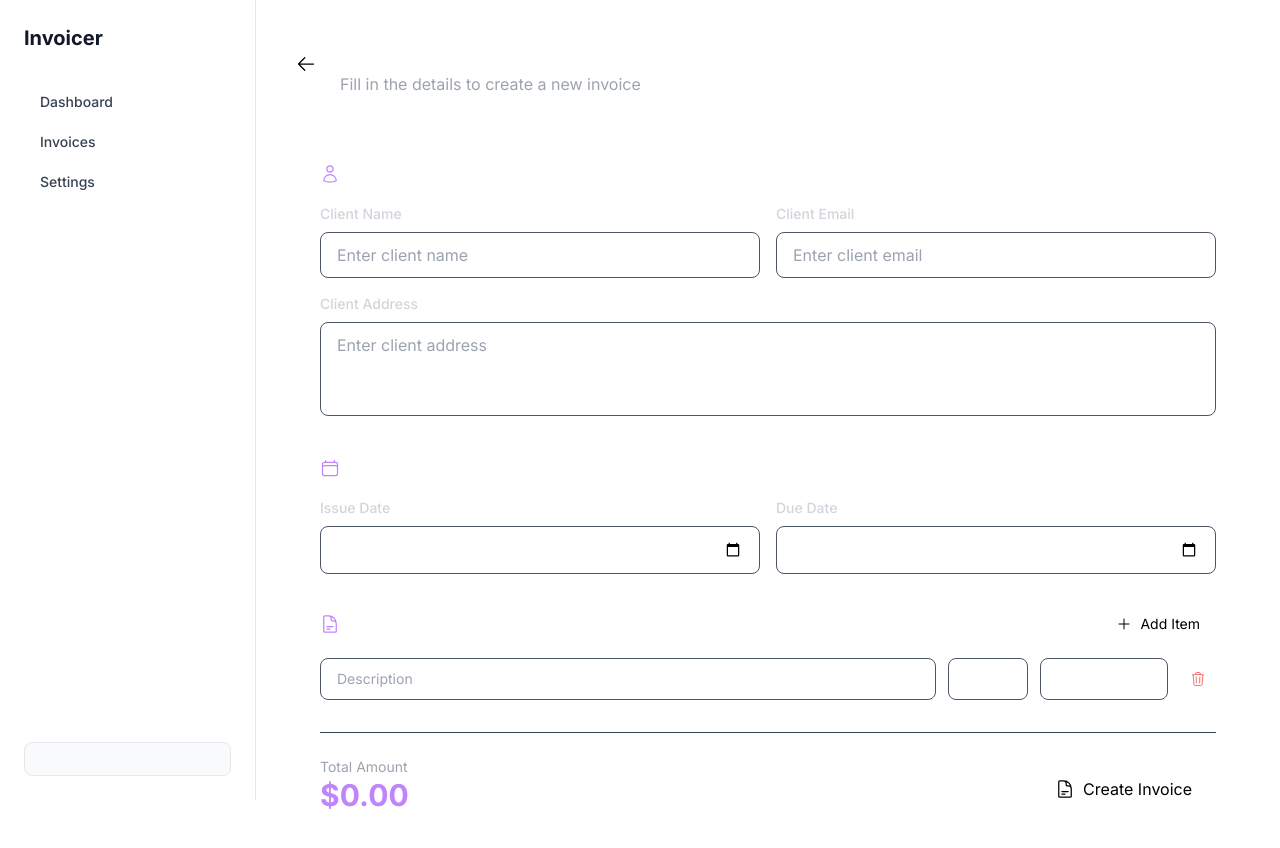
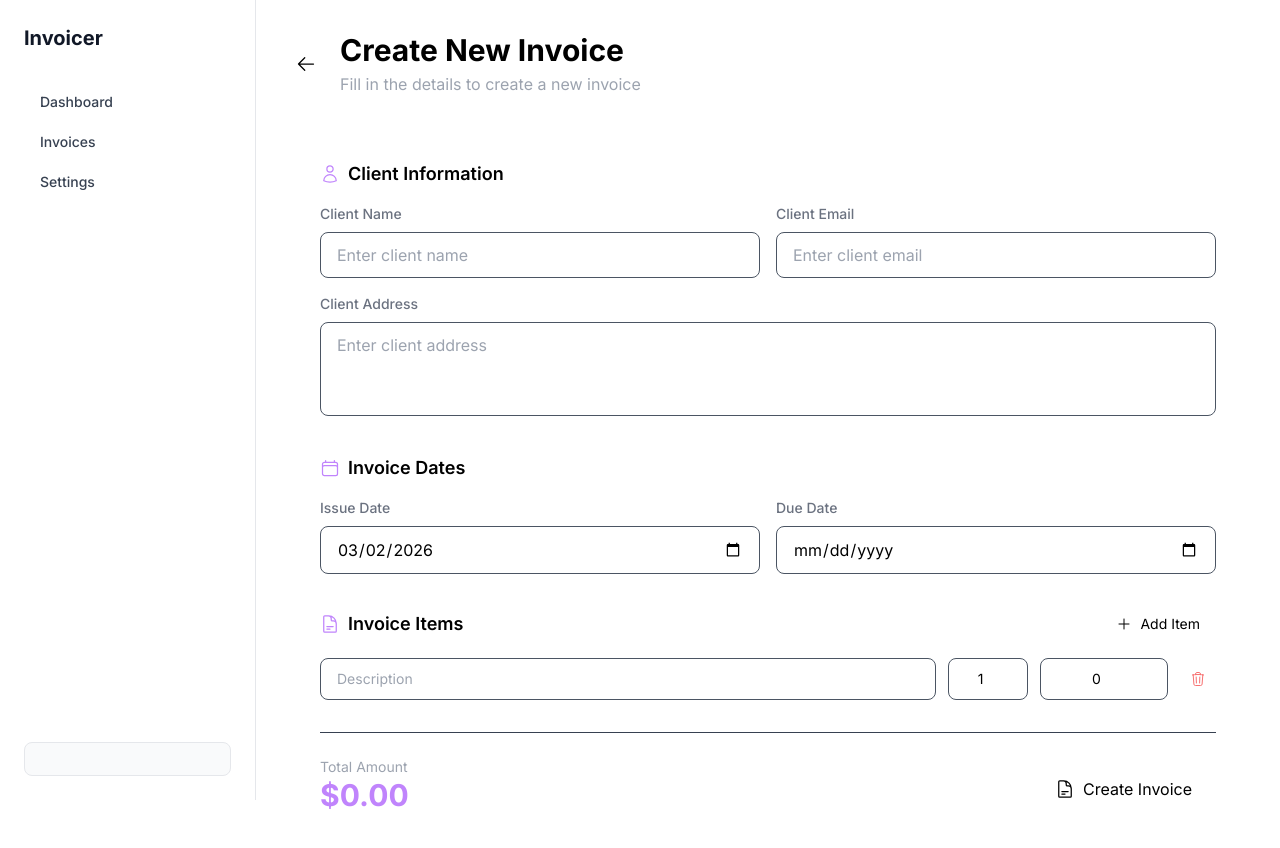
Before and after one commit to HonzaPfeiffer/invoicer, a Next.js app: page /invoices/new in a window 1280 px wide. Shown: the top 848 px of the page. Built offline with nearby package versions, Linux system fonts and the light colour scheme.

Commit message:
fix: form text

```diff
--- a/src/app/invoices/new/page.tsx
+++ b/src/app/invoices/new/page.tsx
@@ -111,7 +111,7 @@ export default function NewInvoice() {
                 </button>
               </Link>
               <div>
-                <h1 className="text-2xl sm:text-3xl font-bold text-white mb-1">Create New Invoice</h1>
+                <h1 className="text-2xl sm:text-3xl font-bold text-black mb-1">Create New Invoice</h1>
                 <p className="text-gray-400 text-sm sm:text-base">Fill in the details to create a new invoice</p>
               </div>
             </div>
@@ -124,41 +124,41 @@ export default function NewInvoice() {
               <div>
                 <div className="flex items-center space-x-2 mb-4">
                   <UserIcon className="w-5 h-5 text-purple-400" />
-                  <h2 className="text-lg font-semibold text-white">Client Information</h2>
+                  <h2 className="text-lg font-semibold text-black">Client Information</h2>
                 </div>
                 <div className="grid grid-cols-1 sm:grid-cols-2 gap-4">
                   <div>
-                    <label className="text-sm font-medium text-gray-300 mb-2 block">Client Name</label>
+                    <label className="text-sm font-medium text-gray-500 mb-2 block">Client Name</label>
                     <input
                       type="text"
                       placeholder="Enter client name"
                       value={clientName}
                       onChange={(e) => setClientName(e.target.value)}
                       required
-                      className="w-full bg-white/5 border border-gray-600 rounded-lg px-4 py-2.5 text-white placeholder-gray-400 focus:outline-none focus:border-purple-500 focus:bg-white/10 transition-all"
+                      className="w-full bg-white/5 border border-gray-600 rounded-lg px-4 py-2.5 text-black placeholder-gray-400 focus:outline-none focus:border-purple-500 focus:bg-white/10 transition-all"
                     />
                   </div>
                   <div>
-                    <label className="text-sm font-medium text-gray-300 mb-2 block">Client Email</label>
+                    <label className="text-sm font-medium text-gray-500 mb-2 block">Client Email</label>
                     <input
                       type="email"
                       placeholder="Enter client email"
                       value={clientEmail}
                       onChange={(e) => setClientEmail(e.target.value)}
                       required
-                      className="w-full bg-white/5 border border-gray-600 rounded-lg px-4 py-2.5 text-white placeholder-gray-400 focus:outline-none focus:border-purple-500 focus:bg-white/10 transition-all"
+                      className="w-full bg-white/5 border border-gray-600 rounded-lg px-4 py-2.5 text-black placeholder-gray-400 focus:outline-none focus:border-purple-500 focus:bg-white/10 transition-all"
                     />
                   </div>
                 </div>
                 <div className="mt-4">
-                  <label className="text-sm font-medium text-gray-300 mb-2 block">Client Address</label>
+                  <label className="text-sm font-medium text-gray-500 mb-2 block">Client Address</label>
                   <textarea
                     placeholder="Enter client address"
                     value={clientAddress}
                     onChange={(e) => setClientAddress(e.target.value)}
                     required
                     rows={3}
-                    className="w-full bg-white/5 border border-gray-600 rounded-lg px-4 py-2.5 text-white placeholder-gray-400 focus:outline-none focus:border-purple-500 focus:bg-white/10 transition-all resize-none"
+                    className="w-full bg-white/5 border border-gray-600 rounded-lg px-4 py-2.5 text-black placeholder-gray-400 focus:outline-none focus:border-purple-500 focus:bg-white/10 transition-all resize-none"
                   />
                 </div>
               </div>
@@ -167,27 +167,27 @@ export default function NewInvoice() {
               <div>
                 <div className="flex items-center space-x-2 mb-4">
                   <CalendarIcon className="w-5 h-5 text-purple-400" />
-                  <h2 className="text-lg font-semibold text-white">Invoice Dates</h2>
+                  <h2 className="text-lg font-semibold text-black">Invoice Dates</h2>
                 </div>
                 <div className="grid grid-cols-1 sm:grid-cols-2 gap-4">
                   <div>
-                    <label className="text-sm font-medium text-gray-300 mb-2 block">Issue Date</label>
+                    <label className="text-sm font-medium text-gray-500 mb-2 block">Issue Date</label>
                     <input
                       type="date"
                       value={issueDate}
                       onChange={(e) => setIssueDate(e.target.value)}
                       required
-                      className="w-full bg-white/5 border border-gray-600 rounded-lg px-4 py-2.5 text-white focus:outline-none focus:border-purple-500 focus:bg-white/10 transition-all"
+                      className="w-full bg-white/5 border border-gray-600 rounded-lg px-4 py-2.5 text-black focus:outline-none focus:border-purple-500 focus:bg-white/10 transition-all"
                     />
                   </div>
                   <div>
-                    <label className="text-sm font-medium text-gray-300 mb-2 block">Due Date</label>
+                    <label className="text-sm font-medium text-gray-500 mb-2 block">Due Date</label>
                     <input
                       type="date"
                       value={dueDate}
                       onChange={(e) => setDueDate(e.target.value)}
                       required
-                      className="w-full bg-white/5 border border-gray-600 rounded-lg px-4 py-2.5 text-white focus:outline-none focus:border-purple-500 focus:bg-white/10 transition-all"
+                      className="w-full bg-white/5 border border-gray-600 rounded-lg px-4 py-2.5 text-black focus:outline-none focus:border-purple-500 focus:bg-white/10 transition-all"
                     />
                   </div>
                 </div>
@@ -198,7 +198,7 @@ export default function NewInvoice() {
                 <div className="flex items-center justify-between mb-4">
                   <div className="flex items-center space-x-2">
                     <DocumentTextIcon className="w-5 h-5 text-purple-400" />
-                    <h2 className="text-lg font-semibold text-white">Invoice Items</h2>
+                    <h2 className="text-lg font-semibold text-black">Invoice Items</h2>
                   </div>
                   <button
                     type="button"
@@ -220,7 +220,7 @@ export default function NewInvoice() {
                           value={item.description}
                           onChange={(e) => handleItemChange(index, 'description', e.target.value)}
                           required
-                          className="w-full bg-white/5 border border-gray-600 rounded-lg px-4 py-2.5 text-white placeholder-gray-400 focus:outline-none focus:border-purple-500 focus:bg-white/10 transition-all text-sm"
+                          className="w-full bg-white/5 border border-gray-600 rounded-lg px-4 py-2.5 text-black placeholder-gray-400 focus:outline-none focus:border-purple-500 focus:bg-white/10 transition-all text-sm"
                         />
                       </div>
                       <div className="w-16 sm:w-20">
@@ -231,7 +231,7 @@ export default function NewInvoice() {
                           onChange={(e) => handleItemChange(index, 'quantity', e.target.value)}
                           min="1"
                           required
-                          className="w-full bg-white/5 border border-gray-600 rounded-lg px-3 py-2.5 text-white placeholder-gray-400 focus:outline-none focus:border-purple-500 focus:bg-white/10 transition-all text-sm text-center"
+                          className="w-full bg-white/5 border border-gray-600 rounded-lg px-3 py-2.5 text-black placeholder-gray-400 focus:outline-none focus:border-purple-500 focus:bg-white/10 transition-all text-sm text-center"
                         />
                       </div>
                       <div className="w-24 sm:w-32">
@@ -243,7 +243,7 @@ export default function NewInvoice() {
                           min="0"
                           step="0.01"
                           required
-                          className="w-full bg-white/5 border border-gray-600 rounded-lg px-3 py-2.5 text-white placeholder-gray-400 focus:outline-none focus:border-purple-500 focus:bg-white/10 transition-all text-sm text-center"
+                          className="w-full bg-white/5 border border-gray-600 rounded-lg px-3 py-2.5 text-black placeholder-gray-400 focus:outline-none focus:border-purple-500 focus:bg-white/10 transition-all text-sm text-center"
                         />
                       </div>
                       <button
```
